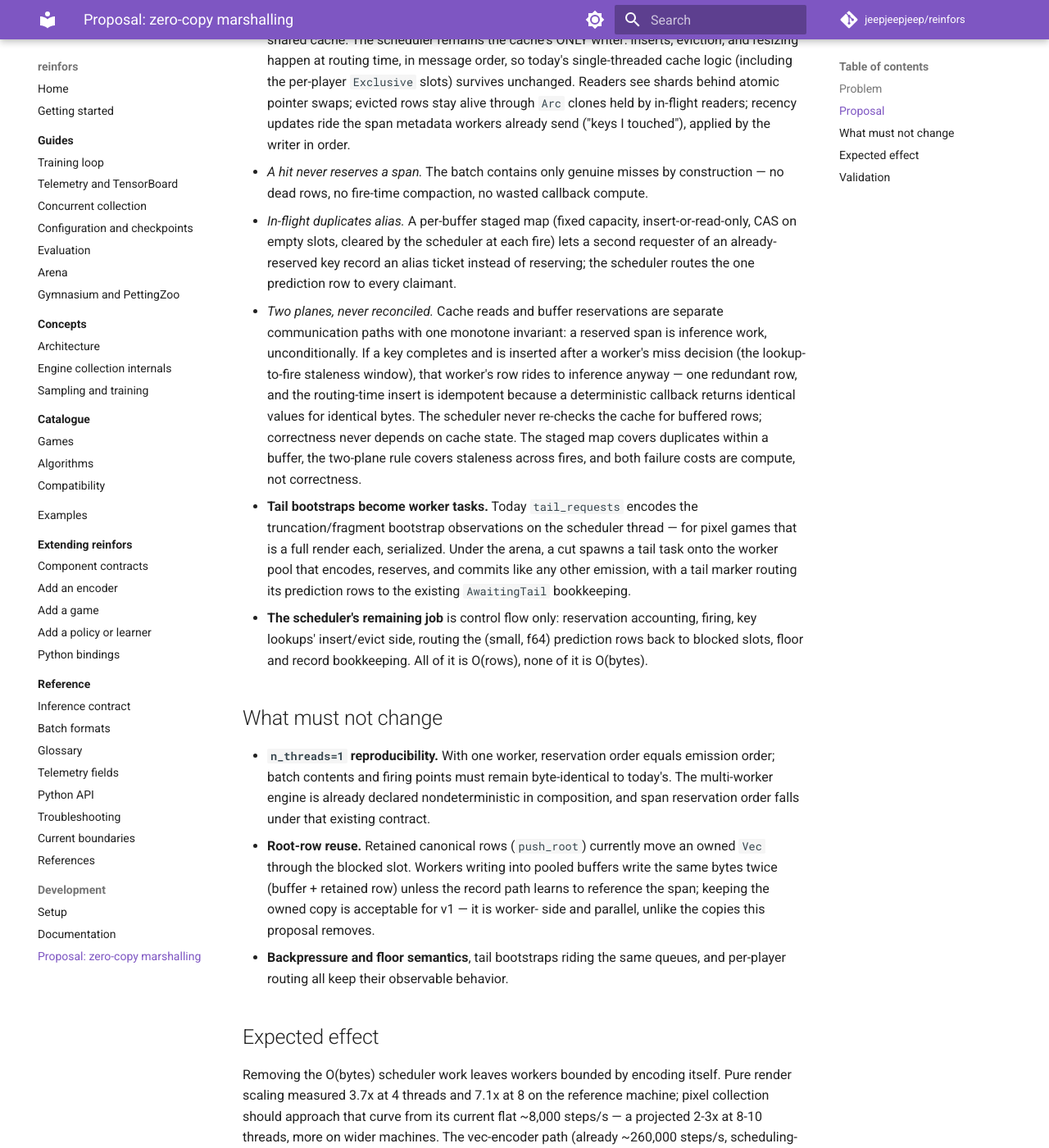
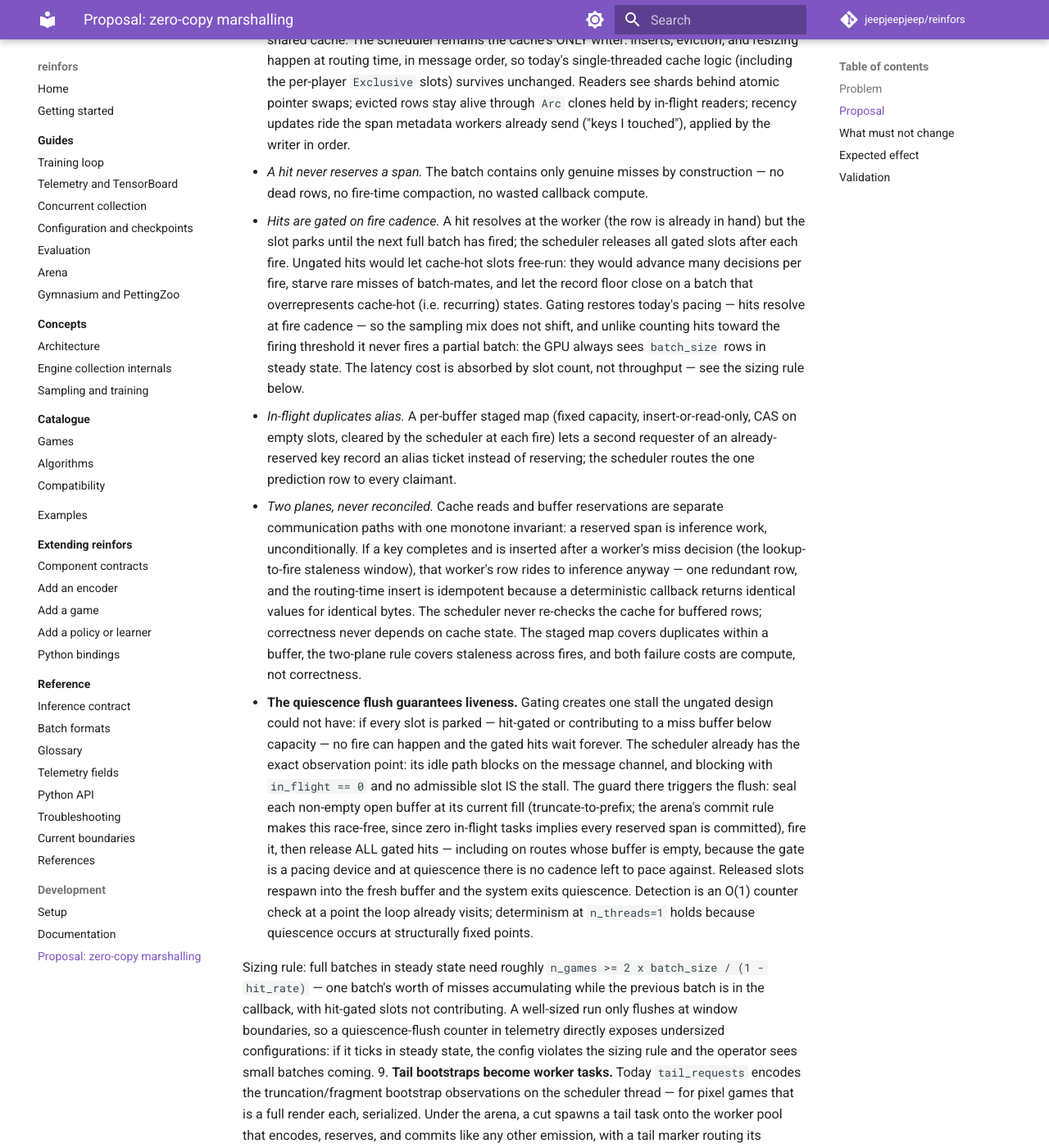
Before and after one commit to jeepjeepjeep/reinfors, an MkDocs documentation site: the page built from docs/development/scheduler-zero-copy.md, in a window 1280 px wide and 1400 px high, scrolled down 2973 px. Shown: the whole window at 82% size. Built offline with MkDocs 1.6.1 and Material for MkDocs 9.7.7, drawn with Linux system fonts in a browser that asks for light colours; comment, search, counter and statistics services are not loaded; some of the changed text lies outside the part shown.

Commit message:
proposal: gated hits, quiescence flush, sizing rule, same-semantics determinism gate

```diff
--- a/docs/development/scheduler-zero-copy.md
+++ b/docs/development/scheduler-zero-copy.md
@@ -142,6 +142,17 @@ scheduler: GIL + infer(batch)            scheduler: count reservations; when the
    - *A hit never reserves a span.* The batch contains only genuine misses by
      construction — no dead rows, no fire-time compaction, no wasted callback
      compute.
+   - *Hits are gated on fire cadence.* A hit resolves at the worker (the row is
+     already in hand) but the slot parks until the next full batch has fired;
+     the scheduler releases all gated slots after each fire. Ungated hits would
+     let cache-hot slots free-run: they would advance many decisions per fire,
+     starve rare misses of batch-mates, and let the record floor close on a
+     batch that overrepresents cache-hot (i.e. recurring) states. Gating
+     restores today's pacing — hits resolve at fire cadence — so the sampling
+     mix does not shift, and unlike counting hits toward the firing threshold it
+     never fires a partial batch: the GPU always sees `batch_size` rows in
+     steady state. The latency cost is absorbed by slot count, not throughput —
+     see the sizing rule below.
    - *In-flight duplicates alias.* A per-buffer staged map (fixed capacity,
      insert-or-read-only, CAS on empty slots, cleared by the scheduler at each
      fire) lets a second requester of an already-reserved key record an alias
@@ -158,13 +169,36 @@ scheduler: GIL + infer(batch)            scheduler: count reservations; when the
      staged map covers duplicates within a buffer, the two-plane rule covers
      staleness across fires, and both failure costs are compute, not
      correctness.
-8. **Tail bootstraps become worker tasks.** Today `tail_requests` encodes the
+8. **The quiescence flush guarantees liveness.** Gating creates one stall the
+   ungated design could not have: if every slot is parked — hit-gated or
+   contributing to a miss buffer below capacity — no fire can happen and the
+   gated hits wait forever. The scheduler already has the exact observation
+   point: its idle path blocks on the message channel, and blocking with
+   `in_flight == 0` and no admissible slot IS the stall. The guard there
+   triggers the flush: seal each non-empty open buffer at its current fill
+   (truncate-to-prefix; the arena's commit rule makes this race-free, since
+   zero in-flight tasks implies every reserved span is committed), fire it,
+   then release ALL gated hits — including on routes whose buffer is empty,
+   because the gate is a pacing device and at quiescence there is no cadence
+   left to pace against. Released slots respawn into the fresh buffer and the
+   system exits quiescence. Detection is an O(1) counter check at a point the
+   loop already visits; determinism at `n_threads=1` holds because quiescence
+   occurs at structurally fixed points.
+
+   Sizing rule: full batches in steady state need roughly
+   `n_games >= 2 x batch_size / (1 - hit_rate)` — one batch's worth of misses
+   accumulating while the previous batch is in the callback, with hit-gated
+   slots not contributing. A well-sized run only flushes at window boundaries,
+   so a quiescence-flush counter in telemetry directly exposes undersized
+   configurations: if it ticks in steady state, the config violates the sizing
+   rule and the operator sees small batches coming.
+9. **Tail bootstraps become worker tasks.** Today `tail_requests` encodes the
    truncation/fragment bootstrap observations on the scheduler thread — for
    pixel games that is a full render each, serialized. Under the arena, a cut
    spawns a tail task onto the worker pool that encodes, reserves, and commits
    like any other emission, with a tail marker routing its prediction rows to
    the existing `AwaitingTail` bookkeeping.
-9. **The scheduler's remaining job** is control flow only: reservation accounting,
+10. **The scheduler's remaining job** is control flow only: reservation accounting,
    firing, key lookups' insert/evict side, routing the (small, f64) prediction
    rows back to blocked slots, floor and record bookkeeping. All of it is
    O(rows), none of it is O(bytes).
@@ -194,8 +228,11 @@ should be unchanged, which doubles as the no-regression control.
 
 ## Validation
 
-- A/B byte-equality of collected batches at `n_threads=1` against the current
-  scheduler on a cheap game and on `car_racing` pixels.
+- Determinism at `n_threads=1` under the new semantics: fixed seed produces
+  byte-identical batches run-to-run (equality against the OLD scheduler is not a
+  goal — hit gating and fire cadence legitimately reorder collection).
+- Telemetry assertions: per-slot record counts and hit rates exposed; the
+  quiescence-flush counter stays at zero in a correctly sized steady-state run.
 - The existing scheduler test suite (firing thresholds, per-player routing,
   fragment cuts, panic drains) unchanged.
 - Throughput gate: pixel collection at 8 threads must beat the current plateau by
```
